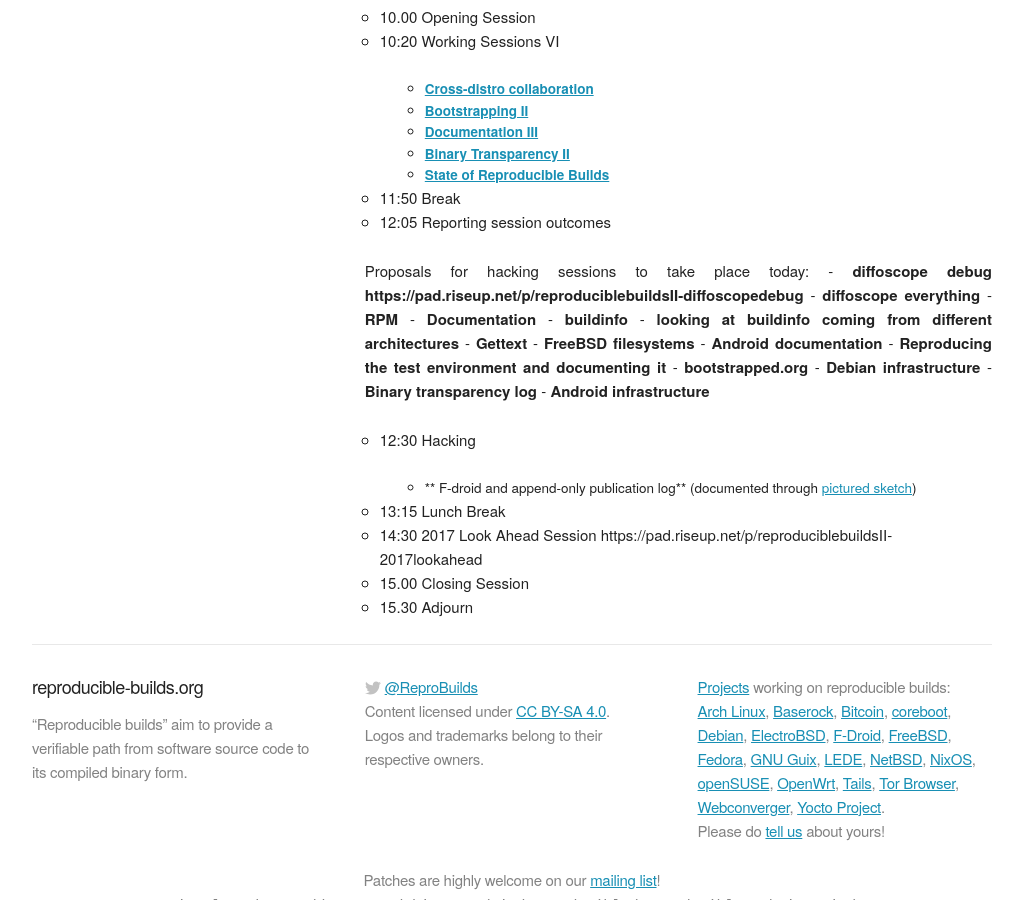
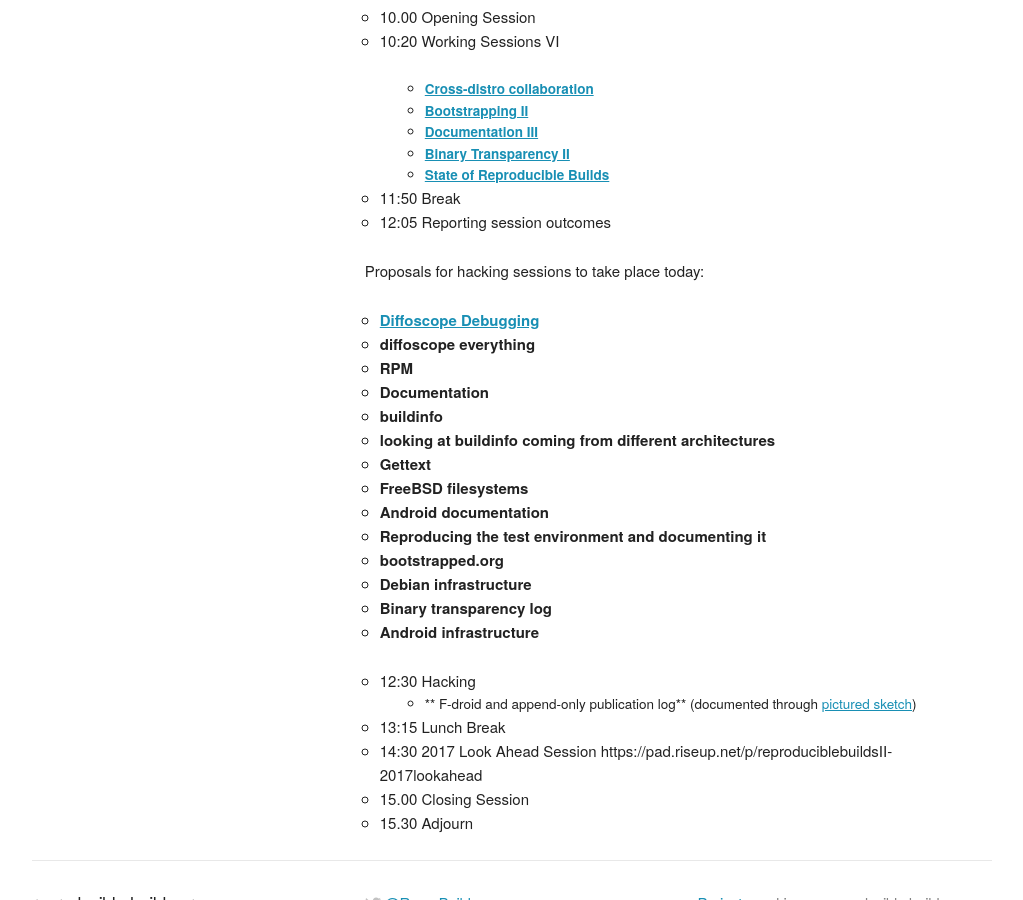
Before and after one commit to prototypefund/reproducible-website, a Jekyll site: the page built from _events/berlin2016/agenda.md, in a window 1280 px wide and 900 px high, scrolled down 2671 px. Shown: the whole window, without its empty margins (128-1151 px from the left). Built offline with Jekyll 4.4.1, drawn with Linux system fonts in a browser that asks for light colours; some web fonts are replaced; some of the changed text lies outside the part shown.

Commit message:
berlin2016: diffoscope debug and agenda formatting
Signed-off-by: Holger Levsen <holger@layer-acht.org>

```diff
--- a/_events/berlin2016/agenda.md
+++ b/_events/berlin2016/agenda.md
@@ -135,23 +135,23 @@
 *    12:05 Reporting session outcomes
 
 Proposals for hacking sessions to take place today:
-     -   **diffoscope debug https://pad.riseup.net/p/reproduciblebuildsII-diffoscopedebug**
-     -   **diffoscope everything**
-     -   **RPM**
-     -   **Documentation**
-     -   **buildinfo**
-     -   **looking at buildinfo coming from different architectures**
-     -   **Gettext**
-     -   **FreeBSD filesystems**
-     -   **Android documentation**
-     -   **Reproducing the test environment and documenting it**
-     -   **bootstrapped.org**
-     -   **Debian infrastructure**
-     -   **Binary transparency log**
-     -   **Android infrastructure**
+
+* **[Diffoscope Debugging]({{ "/events/berlin2016/diffoscopedebug/" | prepend: site.baseurl }})**
+* **diffoscope everything**
+* **RPM**
+* **Documentation**
+* **buildinfo**
+* **looking at buildinfo coming from different architectures**
+* **Gettext**
+* **FreeBSD filesystems**
+* **Android documentation**
+* **Reproducing the test environment and documenting it**
+* **bootstrapped.org**
+* **Debian infrastructure**
+* **Binary transparency log**
+* **Android infrastructure**
 
 *    12:30 Hacking
-
      -   ** F-droid and append-only publication log** (documented through [pictured sketch](/images/berlin2016/FDroidpublicationlog_01.JPG))
 
 *    13:15 Lunch Break
```
Also changed, not shown: _events/berlin2016/diffoscopedebug.md (+2 -2 lines).
